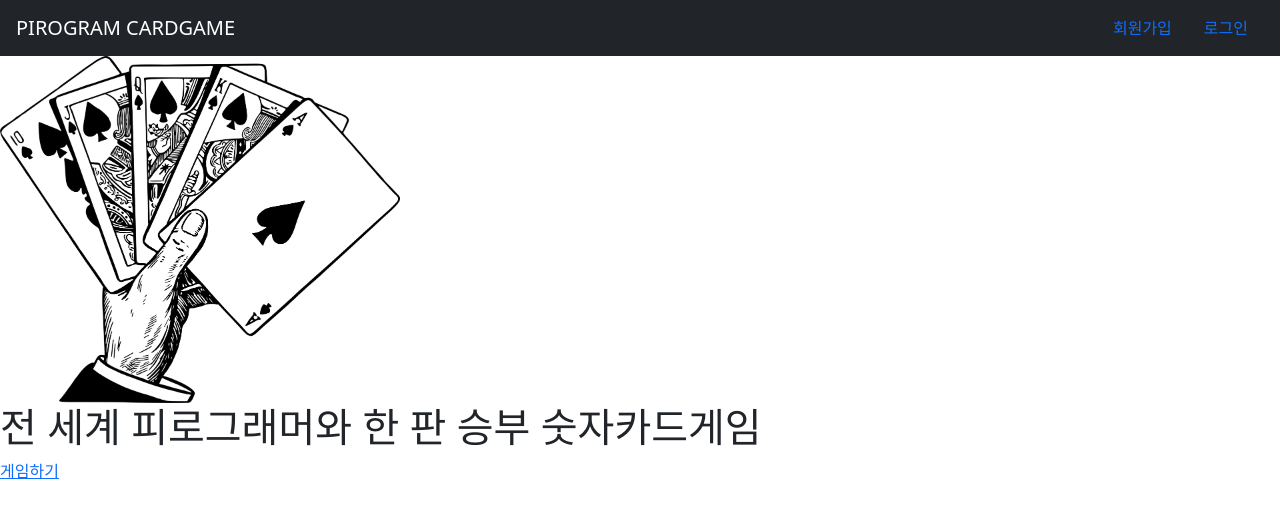
After one commit to hayounSong/WebCardGame, a Django app: template templates/main.html in a window 1280 px wide. The commit adds this page. Shown: the top 518 px of the page. Run offline with Django 4.2, Linux system fonts and the light colour scheme; the template is opened without the code that fills it, so the values that code supplies are empty.

Commit message:
[FEAT] main.html & css

```diff
--- a/cardgame/urls.py
+++ b/cardgame/urls.py
@@ -4,6 +4,7 @@ from . import views
 
 app_name='cardgame'
 urlpatterns = [
+    path('', views.main, name='main'),
     path('list_game/', views.list_game, name='list_game'),
     path('<int:pk>/delete_game/', views.delete_game, name='delete_game'),
     path('user_ranking/', views.user_ranking, name='user_ranking'),
--- a/config/settings.py
+++ b/config/settings.py
@@ -126,3 +126,6 @@ DEFAULT_AUTO_FIELD = 'django.db.models.BigAutoField'
 
 
 AUTH_USER_MODEL = "cardgame.User"
+
+STATIC_URL = '/static/'
+STATICFILES_DIRS = [os.path.join(BASE_DIR, 'static')]
--- a/templates/base.html
+++ b/templates/base.html
@@ -1,12 +1,42 @@
+{% load static %}
 <!DOCTYPE html>
 <html lang="en">
 <head>
     <meta charset="UTF-8">
     <meta http-equiv="X-UA-Compatible" content="IE=edge">
     <meta name="viewport" content="width=device-width, initial-scale=1.0">
-    <title>Document</title>
+    <link href="https://cdn.jsdelivr.net/npm/bootstrap@5.1.3/dist/css/bootstrap.min.css" rel="stylesheet" integrity="sha384-1BmE4kWBq78iYhFldvKuhfTAU6auU8tT94WrHftjDbrCEXSU1oBoqyl2QvZ6jIW3" crossorigin="anonymous">
+    <script defer src="https://cdn.jsdelivr.net/npm/bootstrap@5.1.3/dist/js/bootstrap.bundle.min.js" integrity="sha384-ka7Sk0Gln4gmtz2MlQnikT1wXgYsOg+OMhuP+IlRH9sENBO0LRn5q+8nbTov4+1p" crossorigin="anonymous"></script>
+    <title>{% block title %}{% endblock %}</title>
 </head>
 <body>
+    <nav class="navbar navbar-dark bg-dark px-3">
+        <a class="navbar-brand" href="{% url 'cardgame:main' %}">PIROGRAM CARDGAME</a>
+        {% block navbar %}
+        {% if request.user.is_authenticated%}
+        <ul class="nav nav-pills">
+            <li class="nav-item">
+            <a class="nav-link" href="#">게임하기</a>
+            </li>
+            <li class="nav-item">
+            <a class="nav-link" href="{% url 'cardgame:user_ranking' %}">랭킹보기</a>
+            </li>
+            <li class="nav-item">
+                <a class="nav-link" href="#">로그아웃</a>
+            </li>
+        </ul>
+        {% else %}
+        <ul class="nav nav-pills">
+            <li class="nav-item">
+            <a class="nav-link" href="#">회원가입</a>
+            </li>
+            <li class="nav-item">
+            <a class="nav-link" href="#">로그인</a>
+            </li>
+        </ul>
+        {% endif %}
+        {% endblock %}
+      </nav>
     {% block content %}
     {% endblock %}
 </body>
--- /dev/null
+++ b/templates/main.html
@@ -0,0 +1,12 @@
+{% extends 'base.html' %}
+{% load static %}
+{% block content %}
+<img src="{% static 'src/main.png' %}" style="width: 50vh;">
+<h1>전 세계 피로그래머와 한 판 승부 숫자카드게임</h1>
+{% if request.user.is_authenticated %}
+<a href="#">게임하기</a>
+<a href="{% url 'cardgame:list_game'%}">전적보기</a>
+{% else %}
+<a href="{% url 'cardgame:login'%}">게임하기</a>
+{% endif %}
+{% endblock%}
--- a/templates/user_ranking.html
+++ b/templates/user_ranking.html
@@ -1,3 +1,4 @@
+{% load static %}
 {% extends 'base.html' %}
 {% block content %}
 <div class="users__container">
```
Also changed, not shown: cardgame/views.py (+8 -0 lines), cardgame/migrations/0001_initial.py, cardgame/migrations/0002_rename_attack_num_attack_num_and_more.py (deleted), cardgame/migrations/0003_alter_defense_num.py (deleted), cardgame/migrations/0004_alter_cardgame_mode_alter_cardgame_status.py (deleted), cardgame/migrations/0005_cardgame_victory_user_alter_cardgame_mode.py (deleted), db.sqlite3, static/src/main.png (added).
